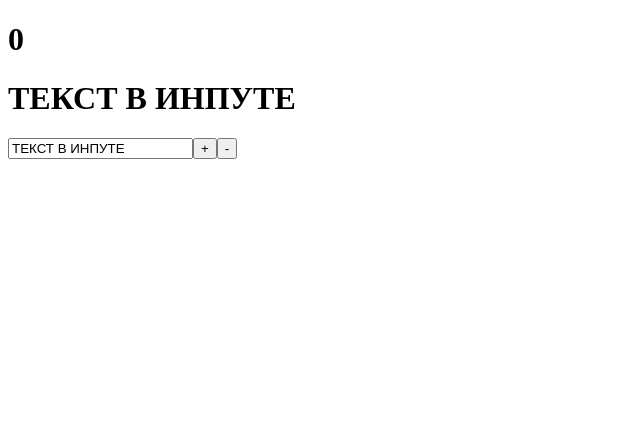
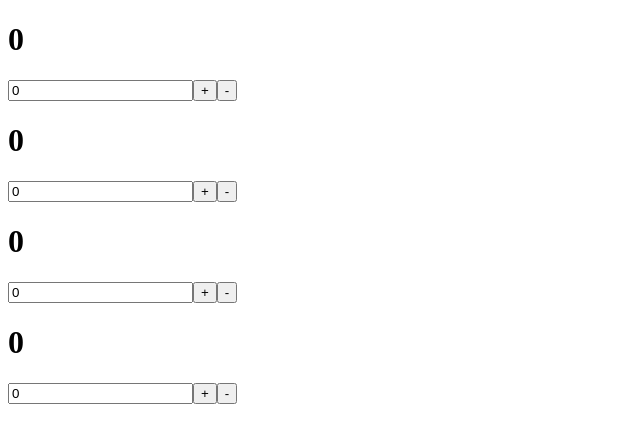
Before and after one commit to SergeyAsadchiy/react-start, a React (Create React App) app: page / in a window 1280 px wide. Shown: the top 442 px of the page, without its empty margins (0-640 px from the left). Built offline with nearby package versions, Linux system fonts and the light colour scheme.

Commit message:
counter component

```diff
--- a/src/App.js
+++ b/src/App.js
@@ -1,26 +1,13 @@
-import React, {useState} from "react";
+import React from "react";
+import Counter from "./components/counter";
 
 function App() {
-  const  [likes, setLikes] = useState(0)
-  const  [value, setValue] = useState('ТЕКСТ В ИНПУТЕ')
-  function increment () {
-    setLikes(likes+1)
-  }
-  function decrement () {
-    setLikes(likes-1)
-  }
-
   return (
     <div className="App">
-     <h1> {likes}</h1>
-     <h1> {value}</h1>
-      <input
-        type="text"
-        value={value}
-        onChange={event => setValue(event.target.value)}
-      />
-      <button onClick={increment}> + </button>
-      <button onClick={decrement}> - </button>
+     <Counter/>
+     <Counter/>
+     <Counter/>
+     <Counter/>
     </div>
   );
 }
--- /dev/null
+++ b/src/components/counter.jsx
@@ -0,0 +1,27 @@
+import React, {useState} from 'react';
+
+const Counter = () => {
+  const [count, setCount] = useState(0)
+
+  function increment () {
+    setCount(count+1)
+  }
+  function decrement () {
+    setCount(count-1)
+  }
+
+  return (
+    <div>
+      <h1> {count}</h1>
+      <input
+        type="text"
+        value={count}
+        onChange={event => setCount(event.target.value)}
+      />
+      <button onClick={increment}> + </button>
+      <button onClick={decrement}> - </button>
+    </div>
+  );
+};
+
+export default Counter;
```
